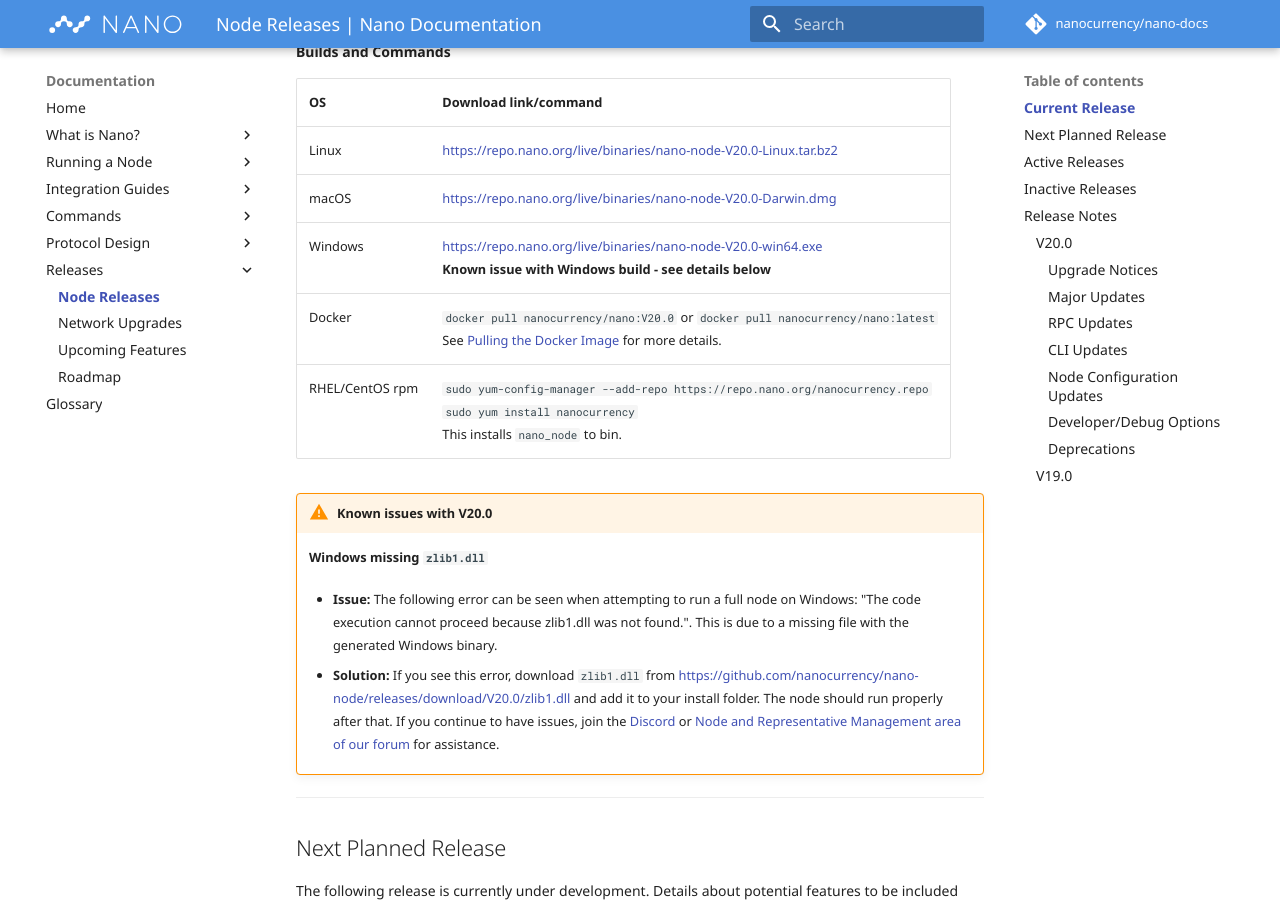
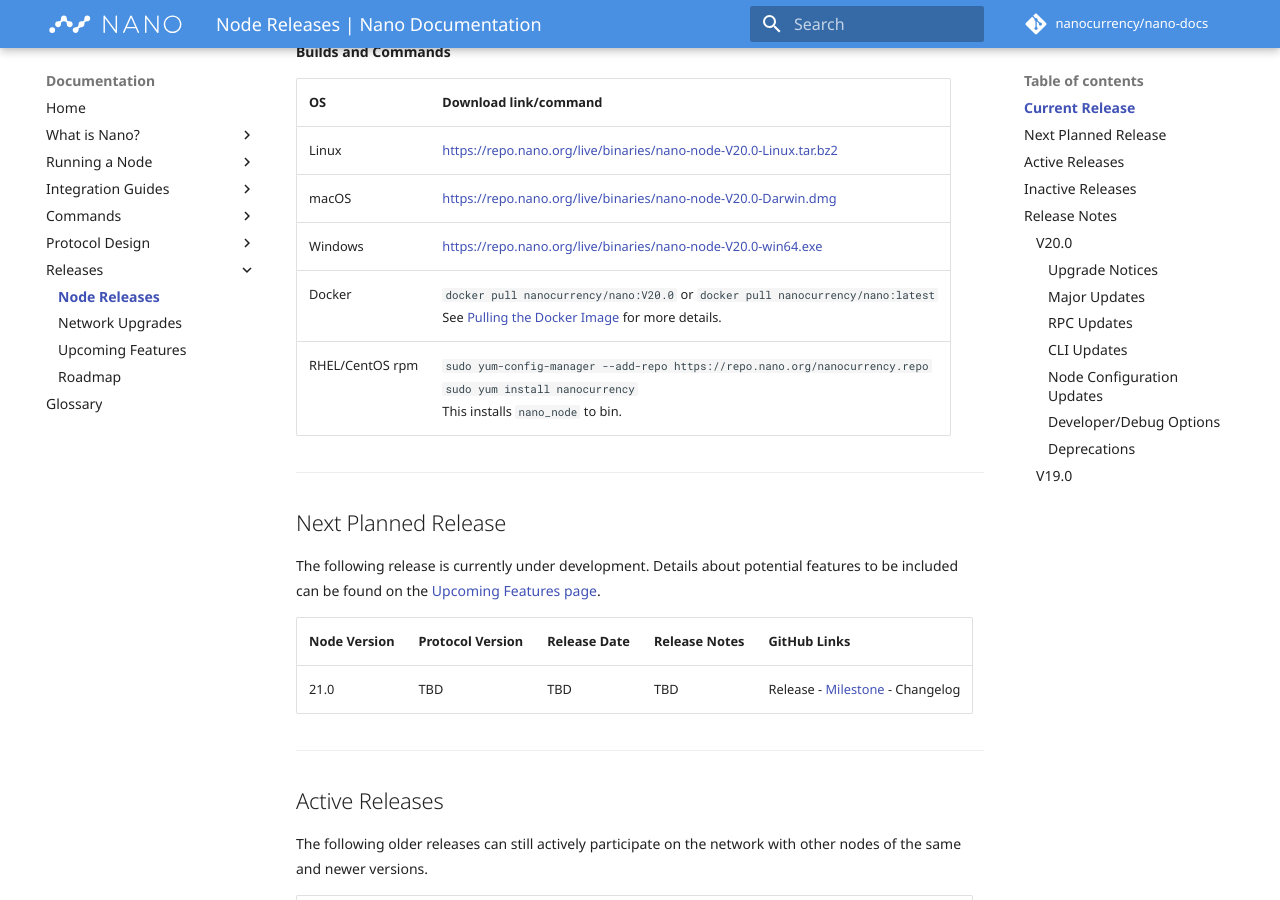
Before and after one commit to nanocurrency/nano-docs, an MkDocs documentation site: the page built from docs/releases/node-releases.md, in a window 1280 px wide and 900 px high, scrolled down 526 px. Built offline with MkDocs 1.6.1 and Material for MkDocs 9.7.7, drawn with Linux system fonts in a browser that asks for light colours; comment, search, counter and statistics services are not loaded; some of the changed text lies outside the part shown.

Commit message:
Remove V20 known issues (#175)

```diff
--- a/docs/releases/node-releases.md
+++ b/docs/releases/node-releases.md
@@ -13,8 +13,6 @@
 **Builds and Commands**
 
 --8<-- "current-release-build-links.md"
-
---8<-- "known-issues-v20.md"
 
 ---
 
@@ -70,8 +68,6 @@
 ## Release Notes
 
 ### V20.0
-
---8<-- "known-issues-v20.md"
 
 !!! info "Nano Forum available"
 	The Nano Forum is available at https://forum.nano.org/ as a resource to ask questions and get support when participating on the network. The [Node and Representative Management category](https://forum.nano.org/c/node-and-rep) is a great place to ask node upgrade related questions.
--- a/docs/snippets/current-release-build-links.md
+++ b/docs/snippets/current-release-build-links.md
@@ -2,6 +2,6 @@
 |----|---------------|
 | Linux | https://repo.nano.org/live/binaries/nano-node-V20.0-Linux.tar.bz2 |
 | macOS | https://repo.nano.org/live/binaries/nano-node-V20.0-Darwin.dmg |
-| Windows | https://repo.nano.org/live/binaries/nano-node-V20.0-win64.exe<br />**Known issue with Windows build - see details below** |
+| Windows | https://repo.nano.org/live/binaries/nano-node-V20.0-win64.exe |
 | Docker | `docker pull nanocurrency/nano:V20.0` or `docker pull nanocurrency/nano:latest`<br />See [Pulling the Docker Image](/running-a-node/node-setup/#pulling-the-docker-image) for more details. |
 | RHEL/CentOS rpm | `sudo yum-config-manager --add-repo https://repo.nano.org/nanocurrency.repo`<br />`sudo yum install nanocurrency`<br />This installs `nano_node` to bin. |
```
